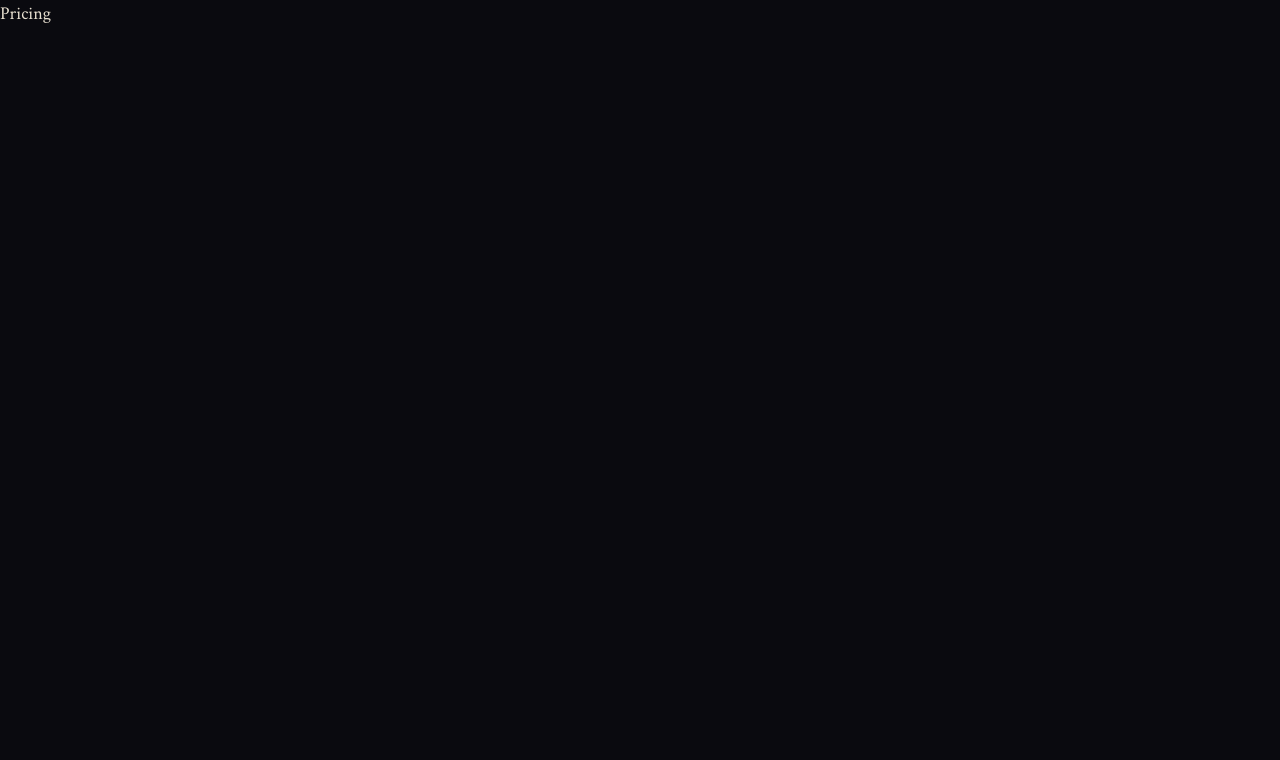
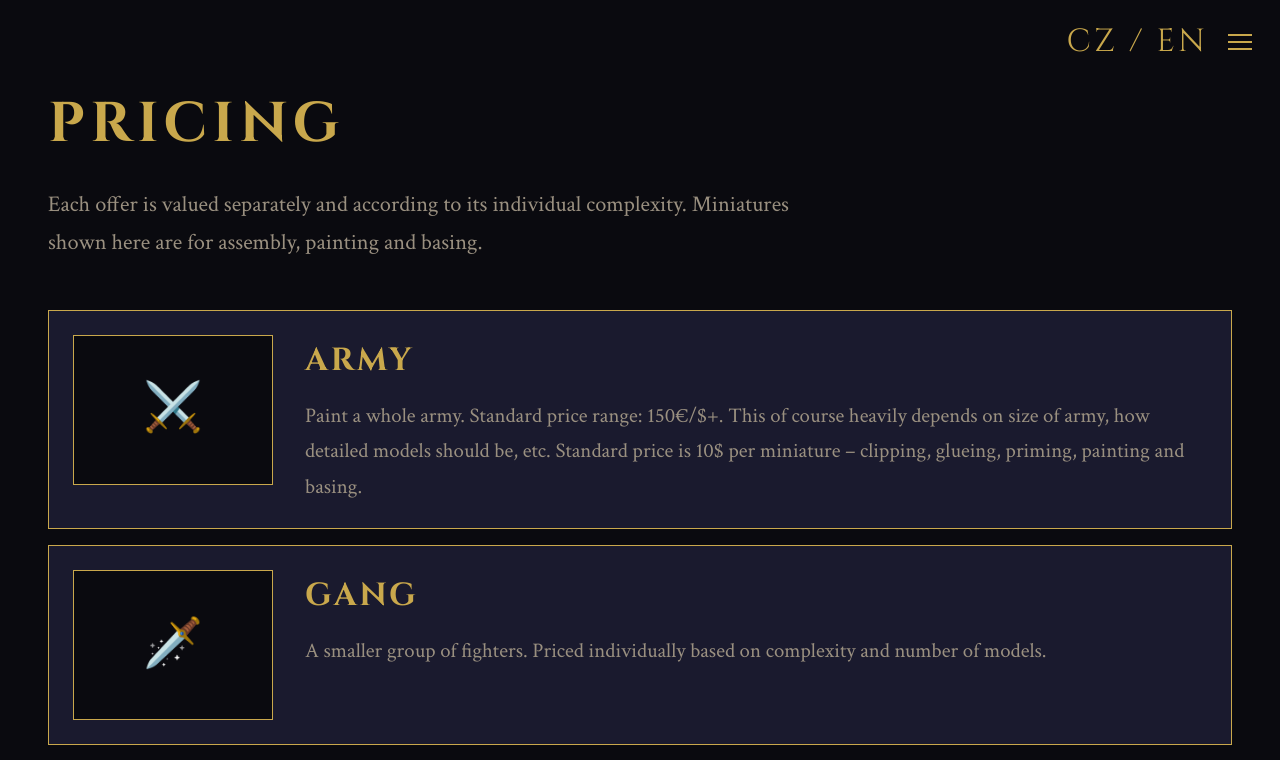
Before and after one commit to MartaPisova/affordable-miniatures, a React (Vite) app: page /pricing in a window 1280 px wide. Shown: the top 760 px of the page. Built offline with nearby package versions, Linux system fonts and the light colour scheme.

Commit message:
pricing page

```diff
--- /dev/null
+++ b/src/pages/Pricing.css
@@ -0,0 +1,100 @@
+.pricing-page {
+  min-height: 100vh;
+  display: flex;
+  flex-direction: column;
+}
+
+.pricing-header {
+  padding: 5rem 3rem 2rem;
+  max-width: 900px;
+}
+
+.pricing-header h1 {
+  font-size: clamp(2rem, 5vw, 3.5rem);
+  text-transform: uppercase;
+  letter-spacing: 0.1em;
+  margin-bottom: 1rem;
+}
+
+.pricing-intro {
+  color: var(--color-text-muted);
+  font-size: 1.4rem;
+  line-height: 1.7;
+}
+
+.pricing-list {
+  flex: 1;
+  display: flex;
+  flex-direction: column;
+  padding: 1rem 3rem 3rem;
+  gap: 1rem;
+}
+
+.pricing-item {
+  display: grid;
+  grid-template-columns: 200px 1fr;
+  gap: 2rem;
+  border: 1px solid var(--color-gold);
+  padding: 1.5rem;
+  background: var(--color-panel);
+  transition: background 0.3s ease;
+  color: var(--color-text);
+}
+
+.pricing-item:hover {
+  background: #232340;
+}
+
+.pricing-item-photo {
+  aspect-ratio: 4 / 3;
+  border: 1px solid var(--color-gold);
+  background: var(--color-bg);
+  display: flex;
+  align-items: center;
+  justify-content: center;
+}
+
+.pricing-item-placeholder {
+  font-size: 3rem;
+}
+
+.pricing-item-info h2 {
+  font-size: 2rem;
+  margin-bottom: 0.75rem;
+  text-transform: uppercase;
+  letter-spacing: 0.08em;
+}
+
+.pricing-item-info p {
+  color: var(--color-text-muted);
+  font-size: 1.3rem;
+  line-height: 1.7;
+
+.pricing-footer {
+  padding: 1.5rem 3rem;
+  border-top: 1px solid var(--color-gold);
+}
+
+.footer-home {
+  font-family: var(--font-display);
+  font-size: 0.9rem;
+  letter-spacing: 0.1em;
+}
+
+@media (max-width: 600px) {
+  .pricing-header {
+    padding: 5rem 1.5rem 1.5rem;
+  }
+
+  .pricing-list {
+    padding: 1rem 1.5rem 2rem;
+  }
+
+  .pricing-item {
+    grid-template-columns: 1fr;
+  }
+
+  .pricing-item-photo {
+    max-width: 200px;
+  }
+}
--- a/src/pages/Pricing.jsx
+++ b/src/pages/Pricing.jsx
@@ -1 +1,90 @@
-export default function Pricing() { return <div>Pricing</div> }
+import { useState } from 'react'
+import { Link } from 'react-router-dom'
+import Navigation from '../components/Navigation'
+import './Pricing.css'
+
+const PLACEHOLDER_CATEGORIES = [
+  {
+    slug: 'army',
+    name_en: 'Army',
+    name_cz: 'Armáda',
+    description_en: 'Paint a whole army. Standard price range: 150€/$+. This of course heavily depends on size of army, how detailed models should be, etc. Standard price is 10$ per miniature – clipping, glueing, priming, painting and basing.',
+    description_cz: 'Celá armáda na zakázku. Standardní cenové rozmezí: 150€/$ a více. Závisí na velikosti armády, požadované detailnosti atd. Standardní cena je 10$ za miniaturu – střih, lepení, základování, lakování a podstavec.',
+    icon: '⚔️',
+  },
+  {
+    slug: 'gang',
+    name_en: 'Gang',
+    name_cz: 'Gang',
+    description_en: 'A smaller group of fighters. Priced individually based on complexity and number of models.',
+    description_cz: 'Menší skupina bojovníků. Cena individuálně podle složitosti a počtu modelů.',
+    icon: '🗡️',
+  },
+  {
+    slug: 'fight-warband',
+    name_en: 'Fight Warband',
+    name_cz: 'Bojová banda',
+    description_en: 'Warbands for games like Warhammer Underworlds or Kill Team. Assembly, painting and basing included.',
+    description_cz: 'Bandy pro hry jako Warhammer Underworlds nebo Kill Team. Zahrnuje sestavení, lakování a podstavec.',
+    icon: '🛡️',
+  },
+  {
+    slug: 'single-miniature',
+    name_en: 'Single Miniature',
+    name_cz: 'Jednotlivá miniatura',
+    description_en: 'A single model painted to a high standard. Great for heroes, leaders or special characters.',
+    description_cz: 'Jednotlivý model lakovaný na vysoké úrovni. Skvělé pro hrdiny, velitele nebo speciální postavy.',
+    icon: '🧙',
+  },
+  {
+    slug: 'display-piece',
+    name_en: 'Display Piece',
+    name_cz: 'Výstavní kus',
+    description_en: 'A showcase miniature painted to the highest level, with scenic basing and fine details.',
+    description_cz: 'Výstavní miniatura lakovaná na nejvyšší úrovni, se scénickým podstavcem a jemnými detaily.',
+    icon: '👑',
+  },
+]
+
+export default function Pricing() {
+  const [lang, setLang] = useState('EN')
+
+  return (
+    <div className="pricing-page">
+      <Navigation lang={lang} setLang={setLang} />
+
+      <header className="pricing-header">
+        <h1>{lang === 'EN' ? 'Pricing' : 'Ceník'}</h1>
+        <p className="pricing-intro">
+          {lang === 'EN'
+            ? 'Each offer is valued separately and according to its individual complexity. Miniatures shown here are for assembly, painting and basing.'
+            : 'Každá zakázka je oceněna samostatně podle její individuální složitosti. Miniatury zde jsou určeny pro sestavení, lakování a podstavec.'}
+        </p>
+      </header>
+
+      <main className="pricing-list">
+        {PLACEHOLDER_CATEGORIES.map(cat => (
+          <Link
+            to={`/pricing/${cat.slug}`}
+            key={cat.slug}
+            className="pricing-item"
+          >
+            <div className="pricing-item-photo">
+              <div className="pricing-item-placeholder">{cat.icon}</div>
+            </div>
+            <div className="pricing-item-info">
+              <h2>{lang === 'EN' ? cat.name_en : cat.name_cz}</h2>
+              <p>{lang === 'EN' ? cat.description_en : cat.description_cz}</p>
+            </div>
+          </Link>
+        ))}
+      </main>
+
+      <footer className="pricing-footer">
+        <Link to="/" className="footer-home">
+          {lang === 'EN' ? '← Home' : '← Domů'}
+        </Link>
+      </footer>
+    </div>
+  )
+}
```
